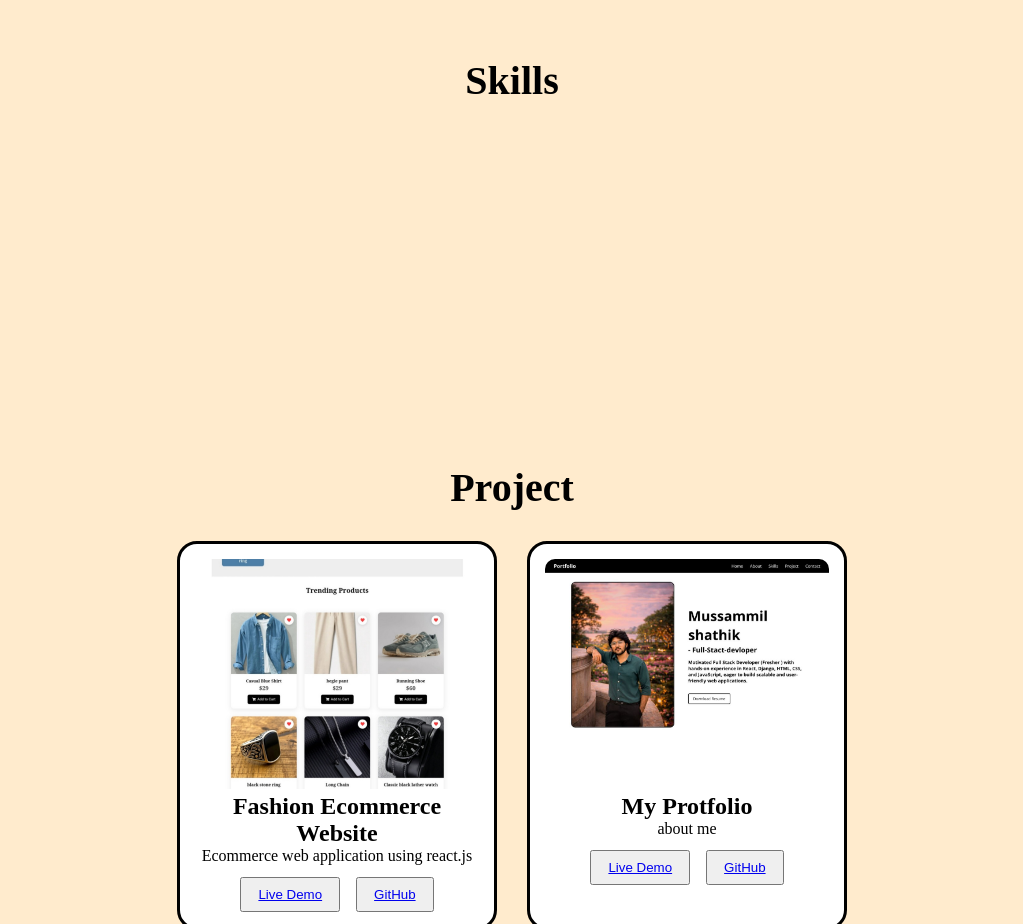
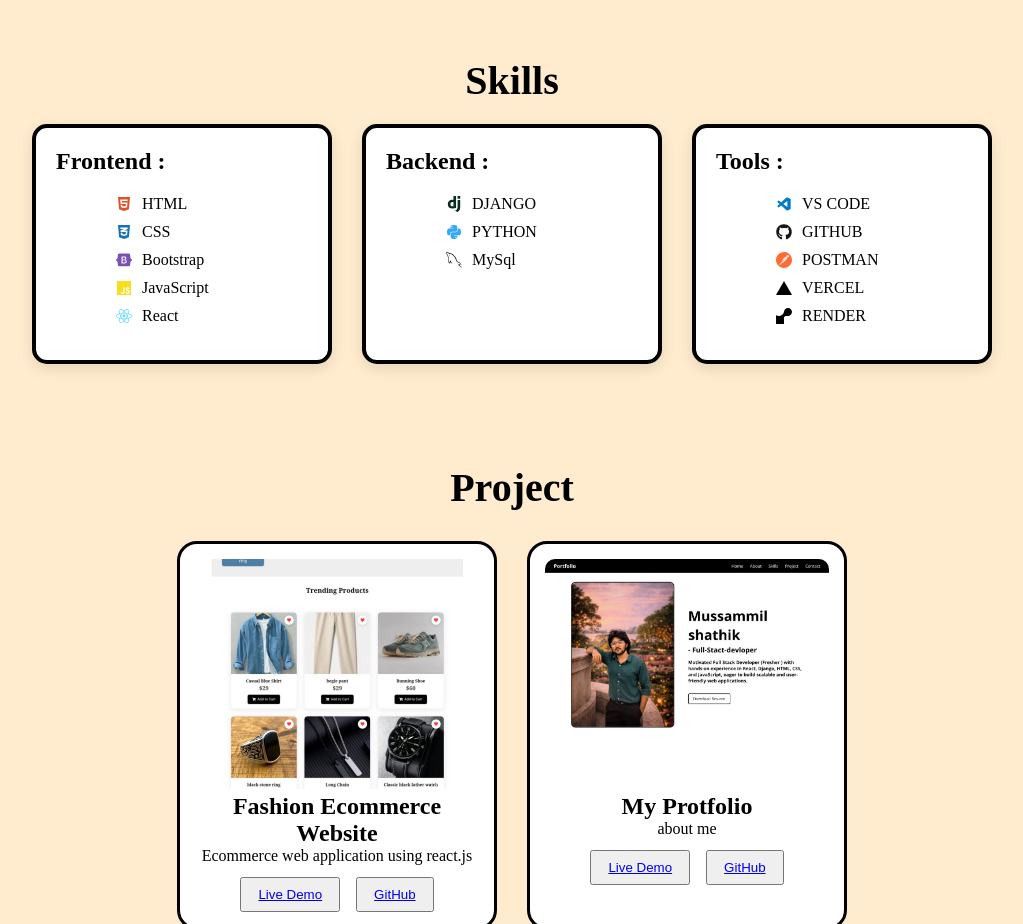
Before and after one commit to mussammilshathik21/portfolio, a React app: page / in a window 1280 px wide. Shown: the part 920-1844 px from the top of the page, without its empty margins (128-1151 px from the left). Built offline with nearby package versions, Linux system fonts and the light colour scheme; the HTML template or start-up script is replaced by a standard one.

Commit message:
jsx and css fixed

```diff
--- a/src/components/Skills.jsx
+++ b/src/components/Skills.jsx
@@ -22,7 +22,7 @@ function Skills() {
                 <div className="skill-head"><h2>Skills</h2></div>
                 <div className="skill-card">
                     <SkillCard
-                    delay={100}
+
                         title="Frontend :"
                         skills={[
                             { icon: <FaHtml5 color="#E34F26" />, name: "HTML" },
@@ -33,7 +33,7 @@ function Skills() {
                         ]}
                     />
                     <SkillCard
-                    delay={300}
+
                         title="Backend :"
                         skills={[
                             { icon: <SiDjango color="#092E20" />, name: "DJANGO" },
@@ -42,7 +42,7 @@ function Skills() {
                         ]}
                     />
                     <SkillCard
-                    delay={500}
+
                         title="Tools :"
                         skills={[
                             { icon: <BiLogoVisualStudio  color="#007ACC" /> , name: "VS CODE" },
--- a/src/components/SkillsCard.jsx
+++ b/src/components/SkillsCard.jsx
@@ -2,10 +2,7 @@ import "./skills.css"
 
 function SkillsCard({ title, skills,delay }) {
   return (
-    <div className="card"
-  data-aos="fade-up"
-  data-aos-delay={delay}
-  data-aos-duration="1000">
+    <div className="card">
       <h2>{title}</h2>
 
       <ul>
```
